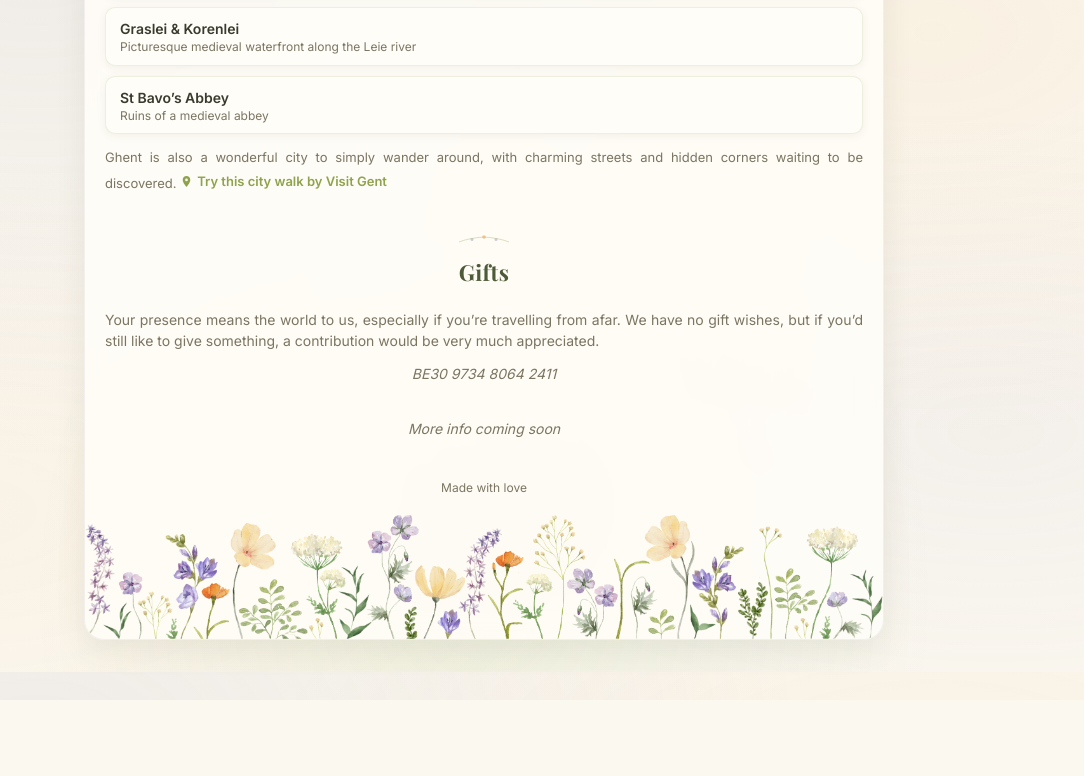
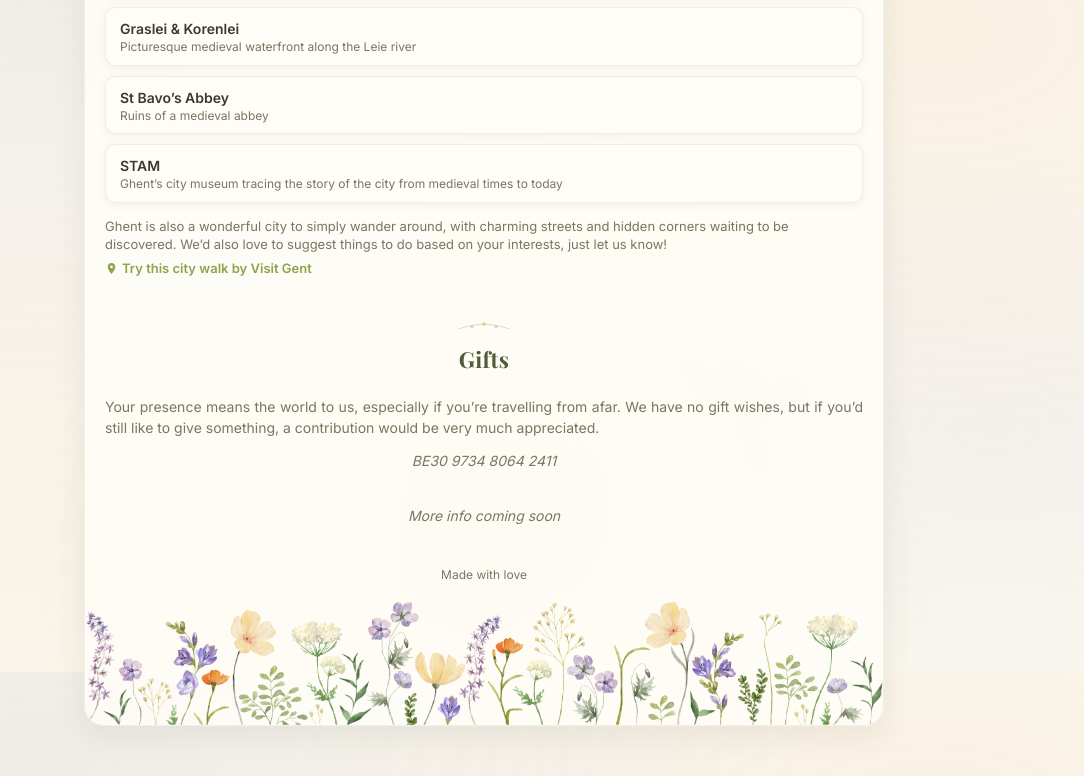
Before and after one commit to Micjanov/wedding-yuliya-michael, a plain HTML site: page index.html in a window 1280 px wide. Shown: the part 2528-3304 px from the top of the page, without its empty margins (156-1240 px from the left). Before the commit the page ends 3228 px from the top, so only its background shows below. Drawn offline with nearby package versions, Linux system fonts and the light colour scheme.

Commit message:
more stuff

```diff
--- a/index.html
+++ b/index.html
@@ -1085,8 +1085,15 @@
                         <div class="hotel-address" data-i18n="todo6_desc">Ruins of a medieval abbey</div>
                     </div>
                 </div>
+
+                <div class="hotel-item">
+                    <div class="hotel-info">
+                        <div class="hotel-name">STAM</div>
+                        <div class="hotel-address" data-i18n="todo7_desc">Ghent's city museum tracing the story of the city from medieval times to today</div>
+                    </div>
+                </div>
             </div>
-            <p class="accommodation-intro" style="margin-top:14px;margin-bottom:0"><span data-i18n="todo_outro">Ghent is also a wonderful city to simply wander around, with charming streets and hidden corners waiting to be discovered.</span> <a class="timeline-link" id="citywalk-link" href="https://visit.gent.be/en/see-do/ghent-city-walk-quirky-charm" target="_blank" rel="noopener noreferrer"><svg viewBox="0 0 24 24" fill="none" xmlns="http://www.w3.org/2000/svg" aria-hidden="true" style="width:13px;height:13px"><path d="M12 2C8.13 2 5 5.13 5 9c0 5.25 7 13 7 13s7-7.75 7-13c0-3.87-3.13-7-7-7zm0 9.5a2.5 2.5 0 1 1 0-5 2.5 2.5 0 0 1 0 5z" fill="currentColor"/></svg> <span data-i18n="citywalk_label">Try this city walk by Visit Gent</span></a></p>
+            <p class="accommodation-intro" style="margin-top:14px;margin-bottom:0;text-align:left"><span data-i18n="todo_outro">Ghent is also a wonderful city to simply wander around, with charming streets and hidden corners waiting to be discovered. We'd also love to suggest things to do based on your interests, just let us know!</span> <a class="timeline-link" id="citywalk-link" href="https://visit.gent.be/en/see-do/ghent-city-walk-quirky-charm" target="_blank" rel="noopener noreferrer"><svg viewBox="0 0 24 24" fill="none" xmlns="http://www.w3.org/2000/svg" aria-hidden="true" style="width:13px;height:13px"><path d="M12 2C8.13 2 5 5.13 5 9c0 5.25 7 13 7 13s7-7.75 7-13c0-3.87-3.13-7-7-7zm0 9.5a2.5 2.5 0 1 1 0-5 2.5 2.5 0 0 1 0 5z" fill="currentColor"/></svg> <span data-i18n="citywalk_label">Try this city walk by Visit Gent</span></a></p>
         </section>
 
         <!-- Small decorative divider -->
@@ -1159,7 +1166,8 @@
                     todo5_desc: 'Picturesque medieval waterfront along the Leie river',
                     todo6_name: 'St Bavo\u2019s Abbey',
                     todo6_desc: 'Ruins of a medieval abbey',
-                    todo_outro: 'Ghent is also a wonderful city to simply wander around, with charming streets and hidden corners waiting to be discovered.',
+                    todo7_desc: 'Ghent\u2019s city museum tracing the story of the city from medieval times to today',
+                    todo_outro: 'Ghent is also a wonderful city to simply wander around, with charming streets and hidden corners waiting to be discovered. We\u2019d also love to suggest things to do based on your interests, just let us know!',
                     citywalk_label: 'Try this city walk by Visit Gent',
                     citywalk_url: 'https://visit.gent.be/en/see-do/ghent-city-walk-quirky-charm',
                     gifts_title: 'Gifts',
@@ -1211,7 +1219,8 @@
                     todo5_desc: 'Pittoreske middeleeuwse waterkant langs de Leie',
                     todo6_name: 'Sint-Baafsabdij',
                     todo6_desc: 'Ru\u00efnes van een middeleeuwse abdij',
-                    todo_outro: 'Gent is ook een heerlijke stad om gewoon rond te wandelen, met sfeervolle straatjes en verborgen hoekjes die wachten om ontdekt te worden.',
+                    todo7_desc: 'Stadsmuseum dat het verhaal van Gent vertelt, van de middeleeuwen tot vandaag',
+                    todo_outro: 'Gent is ook een heerlijke stad om gewoon rond te wandelen, met sfeervolle straatjes en verborgen hoekjes die wachten om ontdekt te worden. We helpen ook graag met tips afgestemd op jouw interesses, laat het ons weten!',
                     citywalk_label: 'Probeer deze stadswandeling van Visit Gent',
                     citywalk_url: 'https://visit.gent.be/nl/zien-doen/stadswandeling-gent-charmant-anders',
                     gifts_title: 'Cadeaus',
@@ -1263,7 +1272,8 @@
                     todo5_desc: '\u0416\u0438\u0432\u043e\u043f\u0438\u0441\u043d\u0430\u044f \u0441\u0440\u0435\u0434\u043d\u0435\u0432\u0435\u043a\u043e\u0432\u0430\u044f \u043d\u0430\u0431\u0435\u0440\u0435\u0436\u043d\u0430\u044f \u0432\u0434\u043e\u043b\u044c \u0440\u0435\u043a\u0438 \u041b\u0435\u0439\u0435',
                     todo6_name: '\u0410\u0431\u0431\u0430\u0442\u0441\u0442\u0432\u043e \u0421\u0432\u044f\u0442\u043e\u0433\u043e \u0411\u0430\u0432\u043e\u043d\u0430',
                     todo6_desc: '\u0420\u0443\u0438\u043d\u044b \u0441\u0440\u0435\u0434\u043d\u0435\u0432\u0435\u043a\u043e\u0432\u043e\u0433\u043e \u0430\u0431\u0431\u0430\u0442\u0441\u0442\u0432\u0430',
-                    todo_outro: '\u0413\u0435\u043d\u0442 \u0442\u043e\u0436\u0435 \u043f\u0440\u0435\u043a\u0440\u0430\u0441\u0435\u043d \u0434\u043b\u044f \u043f\u0440\u043e\u0433\u0443\u043b\u043e\u043a, \u0437\u0430 \u043a\u0430\u0436\u0434\u044b\u043c \u043f\u043e\u0432\u043e\u0440\u043e\u0442\u043e\u043c \u0432\u0430\u0441 \u0436\u0434\u0443\u0442 \u0443\u044e\u0442\u043d\u044b\u0435 \u0443\u043b\u043e\u0447\u043a\u0438 \u0438 \u043d\u0435\u043e\u0436\u0438\u0434\u0430\u043d\u043d\u044b\u0435 \u043e\u0442\u043a\u0440\u044b\u0442\u0438\u044f.',
+                    todo7_desc: '\u0413\u043e\u0440\u043e\u0434\u0441\u043a\u043e\u0439 \u043c\u0443\u0437\u0435\u0439 \u0413\u0435\u043d\u0442\u0430, \u0440\u0430\u0441\u0441\u043a\u0430\u0437\u044b\u0432\u0430\u044e\u0449\u0438\u0439 \u0438\u0441\u0442\u043e\u0440\u0438\u044e \u0433\u043e\u0440\u043e\u0434\u0430 \u043e\u0442 \u0421\u0440\u0435\u0434\u043d\u0435\u0432\u0435\u043a\u043e\u0432\u044c\u044f \u0434\u043e \u043d\u0430\u0448\u0438\u0445 \u0434\u043d\u0435\u0439',
+                    todo_outro: '\u0413\u0435\u043d\u0442 \u0442\u043e\u0436\u0435 \u043f\u0440\u0435\u043a\u0440\u0430\u0441\u0435\u043d \u0434\u043b\u044f \u043f\u0440\u043e\u0433\u0443\u043b\u043e\u043a, \u0437\u0430 \u043a\u0430\u0436\u0434\u044b\u043c \u043f\u043e\u0432\u043e\u0440\u043e\u0442\u043e\u043c \u0432\u0430\u0441 \u0436\u0434\u0443\u0442 \u0443\u044e\u0442\u043d\u044b\u0435 \u0443\u043b\u043e\u0447\u043a\u0438 \u0438 \u043d\u0435\u043e\u0436\u0438\u0434\u0430\u043d\u043d\u044b\u0435 \u043e\u0442\u043a\u0440\u044b\u0442\u0438\u044f. \u0411\u0443\u0434\u0435\u043c \u0440\u0430\u0434\u044b \u043f\u043e\u0434\u0441\u043a\u0430\u0437\u0430\u0442\u044c \u0447\u0442\u043e \u043f\u043e\u0441\u043c\u043e\u0442\u0440\u0435\u0442\u044c \u0438\u043c\u0435\u043d\u043d\u043e \u0432\u0430\u043c, \u043f\u0440\u043e\u0441\u0442\u043e \u043d\u0430\u043f\u0438\u0448\u0438\u0442\u0435 \u043d\u0430\u043c!',
                     citywalk_label: '\u041f\u043e\u043f\u0440\u043e\u0431\u0443\u0439\u0442\u0435 \u044d\u0442\u043e\u0442 \u0433\u043e\u0440\u043e\u0434\u0441\u043a\u043e\u0439 \u043c\u0430\u0440\u0448\u0440\u0443\u0442 \u043e\u0442 Visit Gent',
                     citywalk_url: 'https://visit.gent.be/nl/zien-doen/stadswandeling-gent-charmant-anders',
                     gifts_title: '\u041f\u043e\u0434\u0430\u0440\u043a\u0438',
```
